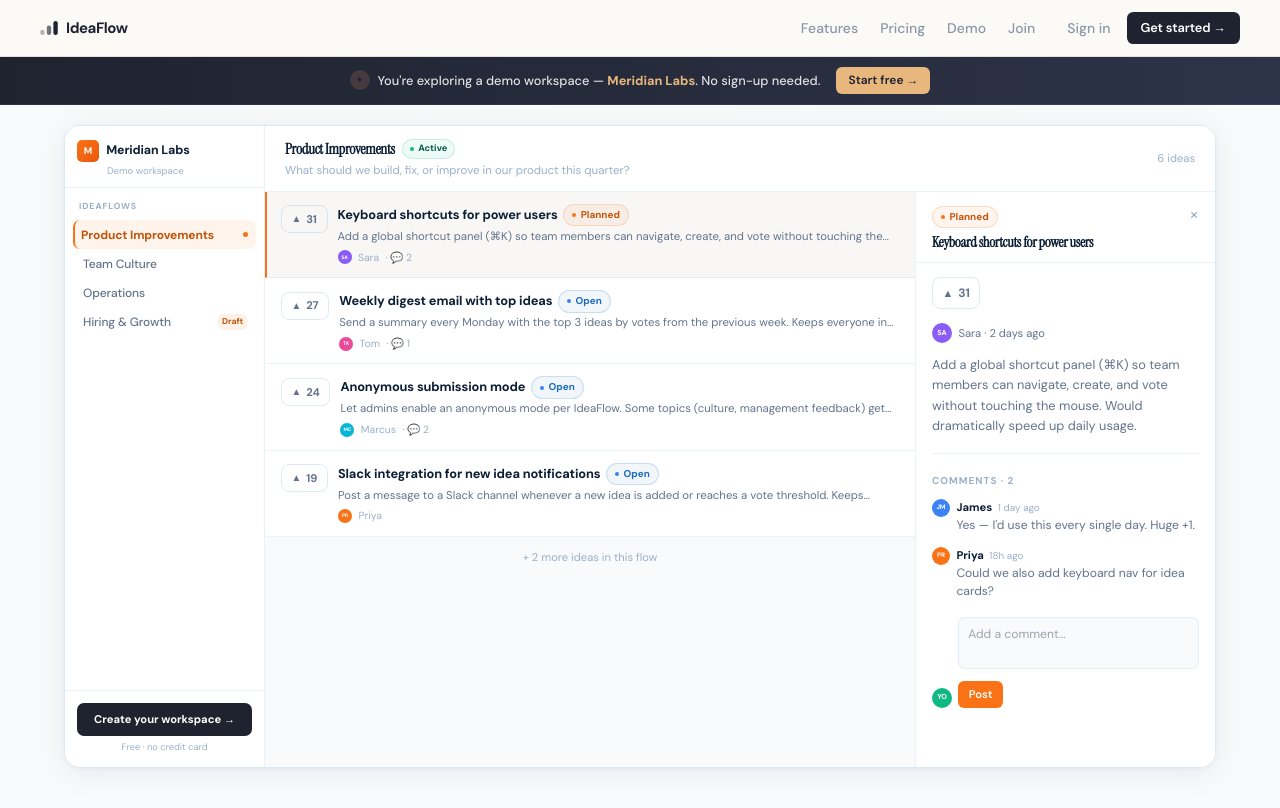
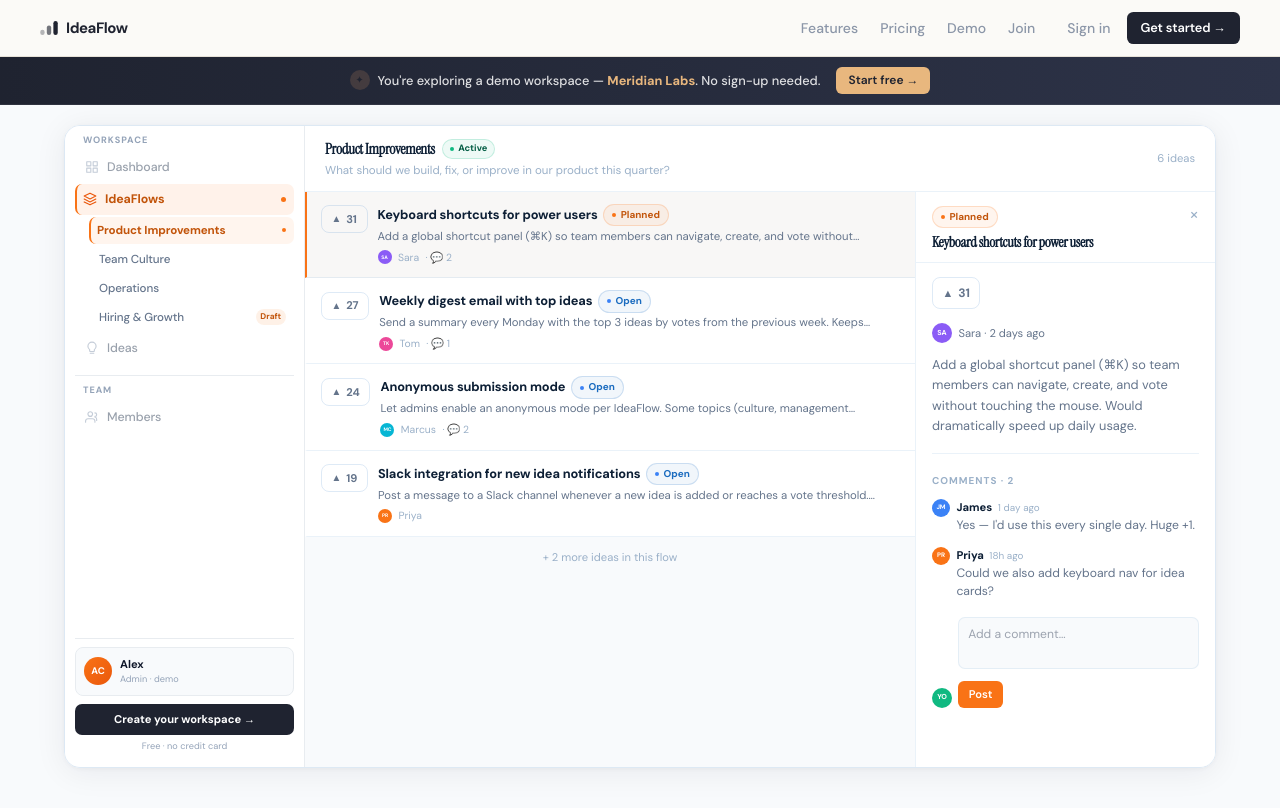
Before and after one commit to scotch70/IdeaFlow, a Next.js app: page /demo in a window 1280 px wide. Built offline with nearby package versions, Linux system fonts and the light colour scheme; no server answers.

Commit message:
align demo and dashboard vote UI

```diff
--- a/app/demo/DemoWorkspace.tsx
+++ b/app/demo/DemoWorkspace.tsx
@@ -2,6 +2,7 @@
 
 import { useState, useEffect } from 'react'
 import { DEMO_FLOWS, type DemoIdea } from './demoData'
+import VoteButton from '@/components/VoteButton'
 
 // ── Design tokens ────────────────────────────────────────────────────────────
 const C = {
@@ -16,7 +17,8 @@ const C = {
   orangeBorder: 'rgba(249,115,22,0.18)',
 }
 
-const SIDEBAR_W = 200
+// ── Match real DashboardSidebar width exactly ─────────────────────────────────
+const SIDEBAR_W = 240
 const DETAIL_W  = 300
 
 // ── Avatar ───────────────────────────────────────────────────────────────────
@@ -37,60 +39,6 @@ function Avatar({ initials, size = 26, seed = 0 }: { initials: string; size?: nu
   )
 }
 
-// ── Vote button ──────────────────────────────────────────────────────────────
-function VoteButton({ count, voted, onVote, size = 'md' }: {
-  count: number; voted: boolean; onVote: () => void; size?: 'sm' | 'md'
-}) {
-  const [floatKey, setFloatKey] = useState(0)
-  const [showFloat, setShowFloat] = useState(false)
-
-  function handleClick() {
-    if (voted) return
-    onVote()
-    setShowFloat(true)
-    setFloatKey(k => k + 1)
-    setTimeout(() => setShowFloat(false), 900)
-  }
-
-  const h  = size === 'sm' ? '1.75rem' : '2rem'
-  const fs = size === 'sm' ? '0.7rem'  : '0.76rem'
-
-  return (
-    <div style={{ position: 'relative', display: 'inline-flex' }}>
-      <button
-        onClick={handleClick}
-        style={{
-          display: 'flex', alignItems: 'center', gap: '0.3rem',
-          height: h, padding: '0 0.6rem',
-          background: voted ? C.orangeBg : 'transparent',
-          border: `1.5px solid ${voted ? C.orange : 'rgba(26,107,191,0.14)'}`,
-          borderRadius: '8px',
-          cursor: voted ? 'default' : 'pointer',
-          fontSize: fs, fontWeight: 700,
-          color: voted ? C.orange : C.slate,
-          transition: 'background 0.15s, border-color 0.15s, color 0.15s',
-        }}
-      >
-        <span style={{ fontSize: size === 'sm' ? '0.62rem' : '0.68rem', lineHeight: 1 }}>▲</span>
-        {count}
-      </button>
-      {showFloat && (
-        <span
-          key={floatKey}
-          style={{
-            position: 'absolute', bottom: '100%', left: '50%',
-            transform: 'translateX(-50%)',
-            fontSize: '0.7rem', fontWeight: 800, color: C.orange,
-            pointerEvents: 'none',
-            animation: 'demoFloatUp 0.9s ease forwards',
-          }}
-        >
-          +1
-        </span>
-      )}
-    </div>
-  )
-}
 
 // ── Status badge ─────────────────────────────────────────────────────────────
 const STATUS: Record<string, { bg: string; color: string; border: string; label: string; dot: string }> = {
@@ -133,7 +81,7 @@ function IdeaRow({ idea, selected, onSelect, onVote, voted }: {
       }}
     >
       <div onClick={e => e.stopPropagation()} style={{ paddingTop: '0.1rem', flexShrink: 0 }}>
-        <VoteButton count={idea.votes} voted={voted} onVote={onVote} size="sm" />
+        <VoteButton count={idea.votes} voted={voted} onVote={onVote} size="sm" animated disabled={voted} />
       </div>
       <div style={{ flex: 1, minWidth: 0 }}>
         <div style={{ display: 'flex', alignItems: 'center', gap: '0.35rem', flexWrap: 'wrap', marginBottom: '0.15rem' }}>
@@ -211,7 +159,7 @@ function IdeaDetail({ idea, voted, onVote, onClose }: {
       <div style={{ flex: 1, overflowY: 'auto', padding: '0.875rem 1rem' }}>
         {/* Vote */}
         <div style={{ display: 'flex', alignItems: 'center', gap: '0.625rem', marginBottom: '0.875rem' }}>
-          <VoteButton count={idea.votes} voted={voted} onVote={onVote} />
+          <VoteButton count={idea.votes} voted={voted} onVote={onVote} animated disabled={voted} />
           {voted && <span style={{ fontSize: '0.7rem', color: C.orange, fontWeight: 600 }}>Voted</span>}
         </div>
 
@@ -333,11 +281,7 @@ export default function DemoWorkspace() {
   return (
     <>
       <style>{`
-        @keyframes demoFloatUp {
-          0%   { opacity: 1; transform: translateX(-50%) translateY(0); }
-          100% { opacity: 0; transform: translateX(-50%) translateY(-18px); }
-        }
-        .demo-flow-btn:hover { background: rgba(249,115,22,0.04) !important; }
+        .demo-flow-btn:hover { background: rgba(249,115,22,0.05) !important; }
       `}</style>
 
       {/* ── Constrained container ───────────────────────────────────────── */}
@@ -354,36 +298,65 @@ export default function DemoWorkspace() {
           boxShadow: '0 4px 32px rgba(6,14,38,0.07), 0 1px 4px rgba(6,14,38,0.04)',
         }}>
 
-          {/* ── Sidebar ─────────────────────────────────────────────────── */}
+          {/* ── Sidebar — matches DashboardSidebar structure exactly ─────── */}
           <aside style={{
             width: SIDEBAR_W, flexShrink: 0,
             background: C.surface,
-            borderRight: `1px solid ${C.border}`,
+            borderRight: `1px solid #e8ecf0`,
             display: 'flex', flexDirection: 'column',
-            overflowY: 'auto',
+            padding: '0.5rem 0.625rem 0.875rem',
+            overflowY: 'auto', overflowX: 'hidden',
           }}>
-            {/* Workspace header */}
-            <div style={{ padding: '0.875rem 0.75rem 0.5rem', borderBottom: `1px solid ${C.border}` }}>
-              <div style={{ display: 'flex', alignItems: 'center', gap: '0.45rem', marginBottom: '0.15rem' }}>
+
+            {/* ── WORKSPACE section ─────────────────────────────────── */}
+            <p style={{
+              fontSize: '0.575rem', fontWeight: 700, letterSpacing: '0.1em',
+              textTransform: 'uppercase', color: '#94a3b8',
+              padding: '0 0.5rem', marginBottom: '0.25rem',
+            }}>Workspace</p>
+
+            <nav style={{ display: 'flex', flexDirection: 'column', gap: '2px', marginBottom: '0.25rem' }}>
+
+              {/* Dashboard — inactive in demo */}
               <div style={{
-                  width: '1.375rem', height: '1.375rem', borderRadius: '5px',
-                  background: 'linear-gradient(135deg, #f97316, #ea580c)',
-                  display: 'flex', alignItems: 'center', justifyContent: 'center',
-                  fontSize: '0.6rem', fontWeight: 800, color: '#fff', flexShrink: 0,
-                }}>M</div>
-                <p style={{ fontSize: '0.775rem', fontWeight: 800, color: C.ink, letterSpacing: '-0.01em' }}>Meridian Labs</p>
-              </div>
-              <p style={{ fontSize: '0.6rem', color: C.muted, paddingLeft: '1.875rem' }}>Demo workspace</p>
+                display: 'flex', alignItems: 'center', gap: '0.5rem',
+                padding: '0.375rem 0.5rem',
+                borderRadius: '7px',
+                color: '#475569',
+                borderLeft: '2px solid transparent',
+                opacity: 0.55,
+                cursor: 'default',
+              }}>
+                <span style={{ color: '#94a3b8', display: 'flex', flexShrink: 0 }}>
+                  <svg width="14" height="14" viewBox="0 0 24 24" fill="none" stroke="currentColor" strokeWidth="1.9" strokeLinecap="round" strokeLinejoin="round">
+                    <path d="M3 3h7v7H3zM14 3h7v7h-7zM3 14h7v7H3zM14 14h7v7h-7z" />
+                  </svg>
+                </span>
+                <span style={{ fontSize: '0.775rem', fontWeight: 500, letterSpacing: '-0.01em' }}>Dashboard</span>
               </div>
 
-            {/* Flow nav */}
-            <div style={{ padding: '0.5rem 0.5rem', flex: 1 }}>
-              <p style={{
-                fontSize: '0.55rem', fontWeight: 700, letterSpacing: '0.1em',
-                textTransform: 'uppercase', color: C.muted,
-                padding: '0.25rem 0.375rem', marginBottom: '0.2rem',
-              }}>IdeaFlows</p>
+              {/* IdeaFlows — active parent */}
+              <div style={{
+                display: 'flex', alignItems: 'center', gap: '0.5rem',
+                paddingTop: '0.375rem', paddingBottom: '0.375rem',
+                paddingRight: '0.5rem', paddingLeft: 'calc(0.5rem - 2px)',
+                borderRadius: '7px',
+                background: 'rgba(249,115,22,0.09)',
+                color: '#c2540a',
+                borderLeft: '2px solid #f97316',
+                cursor: 'default',
+              }}>
+                <span style={{ color: '#ea580c', display: 'flex', flexShrink: 0 }}>
+                  <svg width="14" height="14" viewBox="0 0 24 24" fill="none" stroke="currentColor" strokeWidth="1.9" strokeLinecap="round" strokeLinejoin="round">
+                    <path d="M12 2L2 7l10 5 10-5-10-5z" /><path d="M2 12l10 5 10-5M2 17l10 5 10-5" />
+                  </svg>
+                </span>
+                <span style={{ fontSize: '0.775rem', fontWeight: 700, flex: 1, letterSpacing: '-0.01em' }}>IdeaFlows</span>
+                <span style={{ width: '5px', height: '5px', borderRadius: '50%', background: '#f97316', flexShrink: 0 }} />
+              </div>
 
+              {/* Flow sub-items */}
+              <div style={{ paddingLeft: '0.875rem', display: 'flex', flexDirection: 'column', gap: '2px' }}>
                 {flows.map(flow => {
                   const active = flow.id === activeFlowId
                   return (
@@ -397,49 +370,129 @@ export default function DemoWorkspace() {
                       style={{
                         display: 'flex', alignItems: 'center', gap: '0.4rem',
                         width: '100%', textAlign: 'left',
-                      padding: '0.35rem 0.5rem',
+                        padding: '0.3rem 0.5rem',
                         paddingLeft: active ? 'calc(0.5rem - 2px)' : '0.5rem',
                         borderRadius: '7px', border: 'none',
-                      background: active ? C.orangeBg : 'transparent',
-                      color: active ? '#c2540a' : C.slate,
-                      borderLeft: `2px solid ${active ? C.orange : 'transparent'}`,
+                        background: active ? 'rgba(249,115,22,0.07)' : 'transparent',
+                        color: active ? '#c2540a' : '#64748b',
+                        borderLeft: `2px solid ${active ? '#f97316' : 'transparent'}`,
                         cursor: 'pointer', fontFamily: 'inherit',
                         transition: 'background 0.12s, color 0.12s',
                       }}
                     >
-                    <span style={{ flex: 1, fontSize: '0.75rem', fontWeight: active ? 700 : 500, letterSpacing: '-0.01em', overflow: 'hidden', textOverflow: 'ellipsis', whiteSpace: 'nowrap' }}>
+                      <span style={{ flex: 1, fontSize: '0.725rem', fontWeight: active ? 700 : 500, letterSpacing: '-0.01em', overflow: 'hidden', textOverflow: 'ellipsis', whiteSpace: 'nowrap' }}>
                         {flow.name}
                       </span>
                       {flow.status === 'draft' && (
-                      <span style={{ fontSize: '0.53rem', fontWeight: 700, background: 'rgba(249,115,22,0.1)', color: '#c2540a', borderRadius: '999px', padding: '0.1rem 0.3rem', flexShrink: 0 }}>Draft</span>
+                        <span style={{ fontSize: '0.52rem', fontWeight: 700, background: 'rgba(249,115,22,0.1)', color: '#c2540a', borderRadius: '999px', padding: '0.1rem 0.3rem', flexShrink: 0 }}>Draft</span>
                       )}
                       {active && (
-                      <span style={{ width: '5px', height: '5px', borderRadius: '50%', background: C.orange, flexShrink: 0 }} />
+                        <span style={{ width: '4px', height: '4px', borderRadius: '50%', background: '#f97316', flexShrink: 0 }} />
                       )}
                     </button>
                   )
                 })}
               </div>
 
-            {/* CTA */}
-            <div style={{ padding: '0.75rem', borderTop: `1px solid ${C.border}` }}>
+              {/* Ideas — inactive */}
+              <div style={{
+                display: 'flex', alignItems: 'center', gap: '0.5rem',
+                padding: '0.375rem 0.5rem',
+                borderRadius: '7px',
+                color: '#475569',
+                borderLeft: '2px solid transparent',
+                opacity: 0.55,
+                cursor: 'default',
+              }}>
+                <span style={{ color: '#94a3b8', display: 'flex', flexShrink: 0 }}>
+                  <svg width="14" height="14" viewBox="0 0 24 24" fill="none" stroke="currentColor" strokeWidth="1.9" strokeLinecap="round" strokeLinejoin="round">
+                    <path d="M12 2a7 7 0 0 1 7 7c0 2.38-1.19 4.47-3 5.74V17a1 1 0 0 1-1 1H9a1 1 0 0 1-1-1v-2.26C6.19 13.47 5 11.38 5 9a7 7 0 0 1 7-7z" />
+                    <path d="M9 21h6" />
+                  </svg>
+                </span>
+                <span style={{ fontSize: '0.775rem', fontWeight: 500, letterSpacing: '-0.01em' }}>Ideas</span>
+              </div>
+            </nav>
+
+            {/* ── divider ───────────────────────────────────────────── */}
+            <div style={{ height: '1px', background: '#e8ecf0', margin: '0.5rem 0' }} />
+
+            {/* ── TEAM section ──────────────────────────────────────── */}
+            <p style={{
+              fontSize: '0.575rem', fontWeight: 700, letterSpacing: '0.1em',
+              textTransform: 'uppercase', color: '#94a3b8',
+              padding: '0 0.5rem', marginBottom: '0.25rem',
+            }}>Team</p>
+            <nav style={{ display: 'flex', flexDirection: 'column', gap: '2px' }}>
+              {/* Members — inactive */}
+              <div style={{
+                display: 'flex', alignItems: 'center', gap: '0.5rem',
+                padding: '0.375rem 0.5rem',
+                borderRadius: '7px',
+                color: '#475569',
+                borderLeft: '2px solid transparent',
+                opacity: 0.55,
+                cursor: 'default',
+              }}>
+                <span style={{ color: '#94a3b8', display: 'flex', flexShrink: 0 }}>
+                  <svg width="14" height="14" viewBox="0 0 24 24" fill="none" stroke="currentColor" strokeWidth="1.9" strokeLinecap="round" strokeLinejoin="round">
+                    <path d="M17 21v-2a4 4 0 0 0-4-4H5a4 4 0 0 0-4 4v2" />
+                    <path d="M9 11a4 4 0 1 0 0-8 4 4 0 0 0 0 8zm8 0c1.66 0 3-1.34 3-3s-1.34-3-3-3m3 13v-2a4 4 0 0 0-3-3.87" />
+                  </svg>
+                </span>
+                <span style={{ fontSize: '0.775rem', fontWeight: 500, letterSpacing: '-0.01em' }}>Members</span>
+              </div>
+            </nav>
+
+            {/* ── Spacer ────────────────────────────────────────────── */}
+            <div style={{ flex: 1 }} />
+
+            {/* ── Bottom ────────────────────────────────────────────── */}
+            <div>
+              <div style={{ height: '1px', background: '#e8ecf0', margin: '0.5rem 0' }} />
+
+              {/* Demo user card — matches real user card style */}
+              <div style={{
+                display: 'flex', alignItems: 'center', gap: '0.5rem',
+                padding: '0.5rem',
+                borderRadius: '8px',
+                background: '#f8fafc',
+                border: '1px solid #e8ecf0',
+                marginBottom: '0.5rem',
+              }}>
+                <div style={{
+                  width: '1.75rem', height: '1.75rem', borderRadius: '50%',
+                  background: 'linear-gradient(135deg, #f97316, #ea580c)',
+                  display: 'flex', alignItems: 'center', justifyContent: 'center',
+                  flexShrink: 0, fontSize: '0.6rem', fontWeight: 800, color: '#fff',
+                }}>AC</div>
+                <div style={{ flex: 1, minWidth: 0 }}>
+                  <p style={{ fontSize: '0.7rem', fontWeight: 700, color: '#0f172a', whiteSpace: 'nowrap', overflow: 'hidden', textOverflow: 'ellipsis' }}>
+                    Alex
+                  </p>
+                  <p style={{ fontSize: '0.575rem', color: '#94a3b8' }}>Admin · demo</p>
+                </div>
+              </div>
+
+              {/* CTA button — styled like a nav action */}
               <a
                 href="/auth?mode=signup"
                 onMouseEnter={() => setCtaHover(true)}
                 onMouseLeave={() => setCtaHover(false)}
                 style={{
                   display: 'flex', alignItems: 'center', justifyContent: 'center',
-                  width: '100%', padding: '0.5rem',
+                  width: '100%', padding: '0.45rem 0.5rem',
                   background: ctaHover ? '#1a2844' : '#1f2330',
                   color: '#fff', borderRadius: '7px',
                   fontSize: '0.7rem', fontWeight: 700,
                   textDecoration: 'none', textAlign: 'center',
                   transition: 'background 0.15s',
+                  boxSizing: 'border-box',
                 }}
               >
                 Create your workspace →
               </a>
-              <p style={{ fontSize: '0.58rem', color: C.muted, textAlign: 'center', marginTop: '0.35rem' }}>
+              <p style={{ fontSize: '0.575rem', color: '#94a3b8', textAlign: 'center', marginTop: '0.3rem' }}>
                 Free · no credit card
               </p>
             </div>
--- /dev/null
+++ b/components/VoteButton.tsx
@@ -0,0 +1,97 @@
+'use client'
+
+/**
+ * VoteButton
+ *
+ * Shared upvote button used across the real dashboard (IdeaCard,
+ * FlowWorkspaceClient) and the demo workspace.
+ *
+ * Renders as: [ ▲  {count} ]
+ *   — orange when voted, subtle blue-border when not
+ *   — optional floating "+1" animation on vote
+ *
+ * The parent owns the state and async logic; this component is purely
+ * presentational + fires `onVote` on click.
+ */
+
+import { useState } from 'react'
+
+interface VoteButtonProps {
+  count:      number
+  voted:      boolean
+  onVote:     () => void
+  loading?:   boolean
+  disabled?:  boolean
+  size?:      'sm' | 'md'
+  /** Show a floating "+1" animation when the user votes (good for demo). */
+  animated?:  boolean
+}
+
+export default function VoteButton({
+  count,
+  voted,
+  onVote,
+  loading  = false,
+  disabled = false,
+  size     = 'md',
+  animated = false,
+}: VoteButtonProps) {
+  const [floatKey,   setFloatKey]   = useState(0)
+  const [showFloat,  setShowFloat]  = useState(false)
+
+  const h       = size === 'sm' ? '1.75rem' : '2rem'
+  const fs      = size === 'sm' ? '0.7rem'  : '0.76rem'
+  const arrowFs = size === 'sm' ? '0.62rem' : '0.68rem'
+
+  function handleClick() {
+    if (loading || disabled) return
+    onVote()
+    if (animated && !voted) {
+      setShowFloat(true)
+      setFloatKey(k => k + 1)
+      setTimeout(() => setShowFloat(false), 900)
+    }
+  }
+
+  return (
+    <div style={{ position: 'relative', display: 'inline-flex' }}>
+      <button
+        onClick={handleClick}
+        disabled={loading || disabled}
+        title={voted ? 'Remove vote' : 'Vote for this idea'}
+        style={{
+          display: 'flex', alignItems: 'center', gap: '0.3rem',
+          height: h, padding: '0 0.6rem',
+          background: voted ? 'rgba(249,115,22,0.08)' : 'transparent',
+          border: `1.5px solid ${voted ? '#f97316' : 'rgba(26,107,191,0.14)'}`,
+          borderRadius: '8px',
+          cursor: (loading || disabled) ? 'default' : 'pointer',
+          fontSize: fs, fontWeight: 700,
+          color: voted ? '#f97316' : '#64748b',
+          transition: 'background 0.15s, border-color 0.15s, color 0.15s',
+          fontFamily: 'inherit',
+          opacity: loading ? 0.6 : 1,
+        }}
+      >
+        <span style={{ fontSize: arrowFs, lineHeight: 1 }}>▲</span>
+        {count}
+      </button>
+
+      {/* Floating "+1" — only shown when animated=true */}
+      {animated && showFloat && (
+        <span
+          key={floatKey}
+          className="float-up-vote"
+          style={{
+            position: 'absolute', bottom: '100%', left: '50%',
+            transform: 'translateX(-50%)',
+            fontSize: '0.7rem', fontWeight: 800, color: '#f97316',
+            pointerEvents: 'none',
+          }}
+        >
+          +1
+        </span>
+      )}
+    </div>
+  )
+}
```
Also changed, not shown: components/FlowWorkspaceClient.tsx (+7 -19 lines), components/IdeaCard.tsx (+9 -48 lines). Lines whose indentation alone changed are shown as unchanged.
